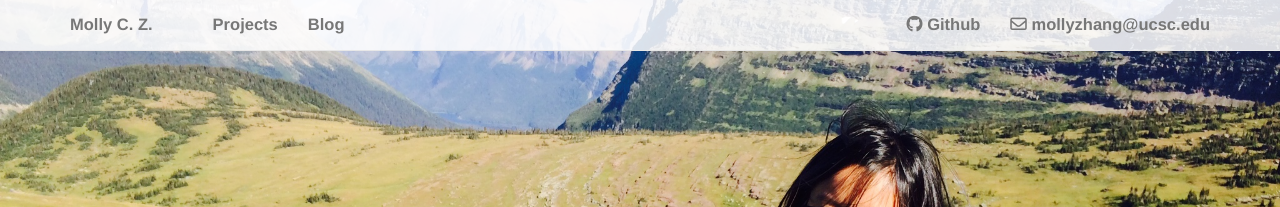
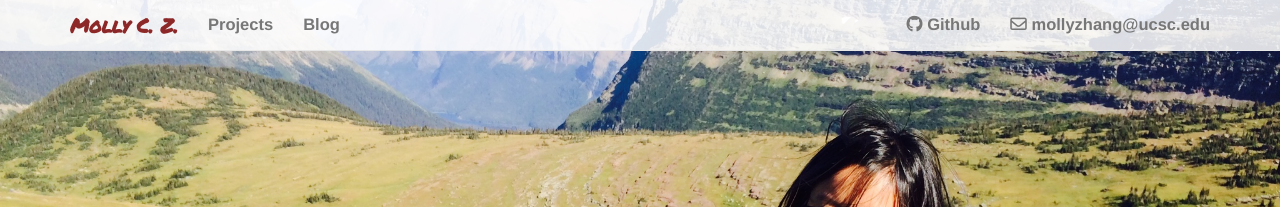
Before and after one commit to MollyZhang/MollyZhang.github.io_offline, a Jekyll site: the page built from index.html, in a window 1280 px wide. Shown: the top 207 px of the page. Built offline with Jekyll 4.4.1, drawn with Linux system fonts in a browser that asks for light colours; nearby versions of some CDN libraries.

Commit message:
update website brand color and font

```diff
--- a/_includes/head.html
+++ b/_includes/head.html
@@ -13,6 +13,9 @@
     <!-- Bootstrap Core CSS -->
     <link href="/css/bootstrap.min.css" rel="stylesheet">
 
+    <!-- Google Font -->
+    <link href="https://fonts.googleapis.com/css?family=Caveat+Brush|Permanent+Marker|Satisfy" rel="stylesheet">
+
     <!-- font-awesomeness -->
     <script src="https://use.fontawesome.com/071362647b.js"></script>
 
--- a/_includes/navbar.html
+++ b/_includes/navbar.html
@@ -6,11 +6,10 @@
                 <span class="icon-bar"></span>
                 <span class="icon-bar"></span>
             </button>
-            <a class="navbar-brand title-words" href="#">Molly C. Z.</a>
+            <a class="navbar-brand" id="brand-words" href="#">Molly C. Z.</a>
         </div>
         <div class="collapse navbar-collapse" id="myNavbar">
             <ul class="nav navbar-nav navbar-left">
-                <li><a class="title-words"></a></li>
                 <li><a class="title-words" href="/">Projects</a></li>
                 <li><a class="title-words" href="/blog/">Blog</a></li>
             </ul>
--- a/css/main.css
+++ b/css/main.css
@@ -5,6 +5,14 @@ section.bg-molly {
     /*background-size: 100%, auto;*/
     background-size: cover;
     padding: 250px 0;
+}
+
+
+#brand-words {
+    color: rgb(140,40,40);
+    font-size: 140%;
+    font-weight: bold;
+    font-family: 'Permanent Marker', cursive;
 }
 
 
```
Also changed, not shown: css/bootstrap.min.css.
